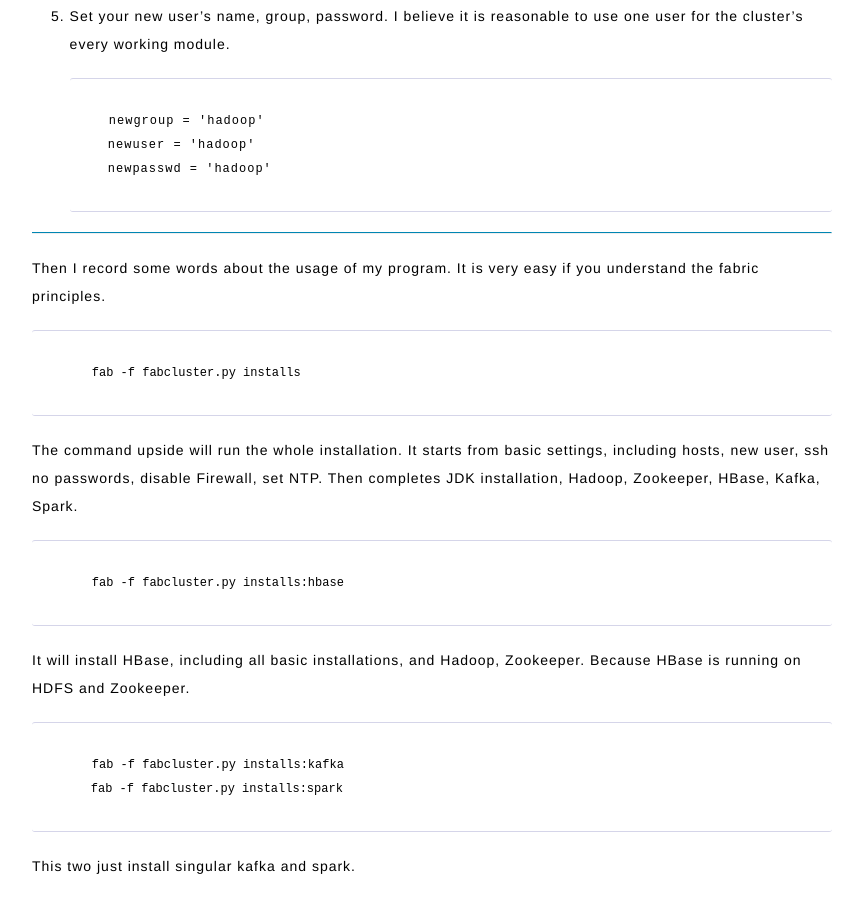
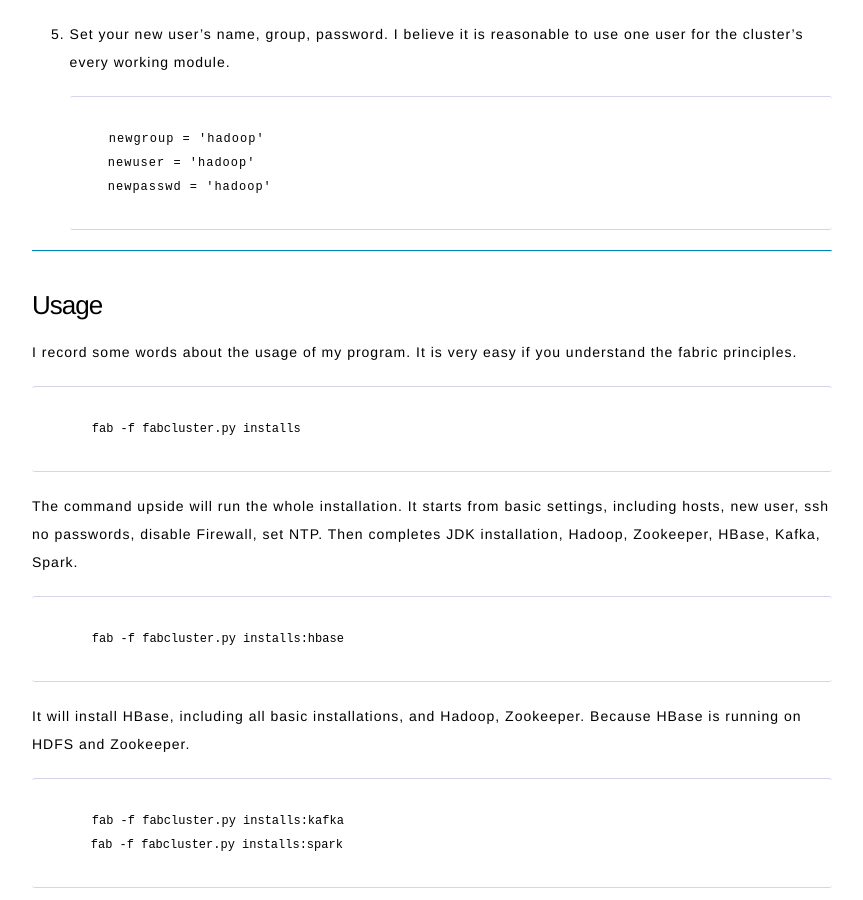
Before and after one commit to chuxi/chuxi.github.io, a Jekyll site: the page built from _posts/2014-12-16-Fabric-Spark-Cluster.md, in a window 1280 px wide and 900 px high, scrolled down 2887 px. Shown: the whole window, without its empty margins (208-1071 px from the left). Built offline with Jekyll 4.4.1, drawn with Linux system fonts in a browser that asks for light colours; some of the changed text lies outside the part shown.

Commit message:
fabric spark cluster modify3

```diff
--- a/_posts/2014-12-16-Fabric-Spark-Cluster.md
+++ b/_posts/2014-12-16-Fabric-Spark-Cluster.md
@@ -64,8 +64,9 @@ Preparation:
 
 ---
 
+### Usage
 
-Then I record some words about the usage of my program. It is very easy if you understand the fabric principles.
+I record some words about the usage of my program. It is very easy if you understand the fabric principles.
 
         fab -f fabcluster.py installs
 
```
Also changed, not shown: other parts of _posts/2014-12-16-Fabric-Spark-Cluster.md (+1 -1 lines).
